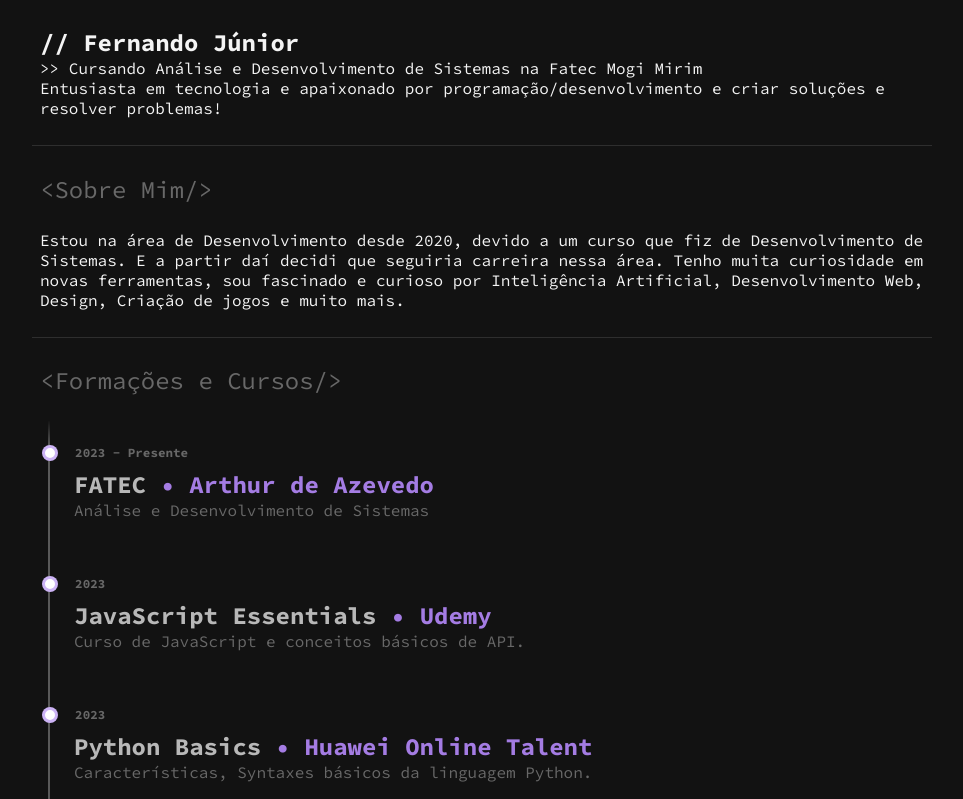
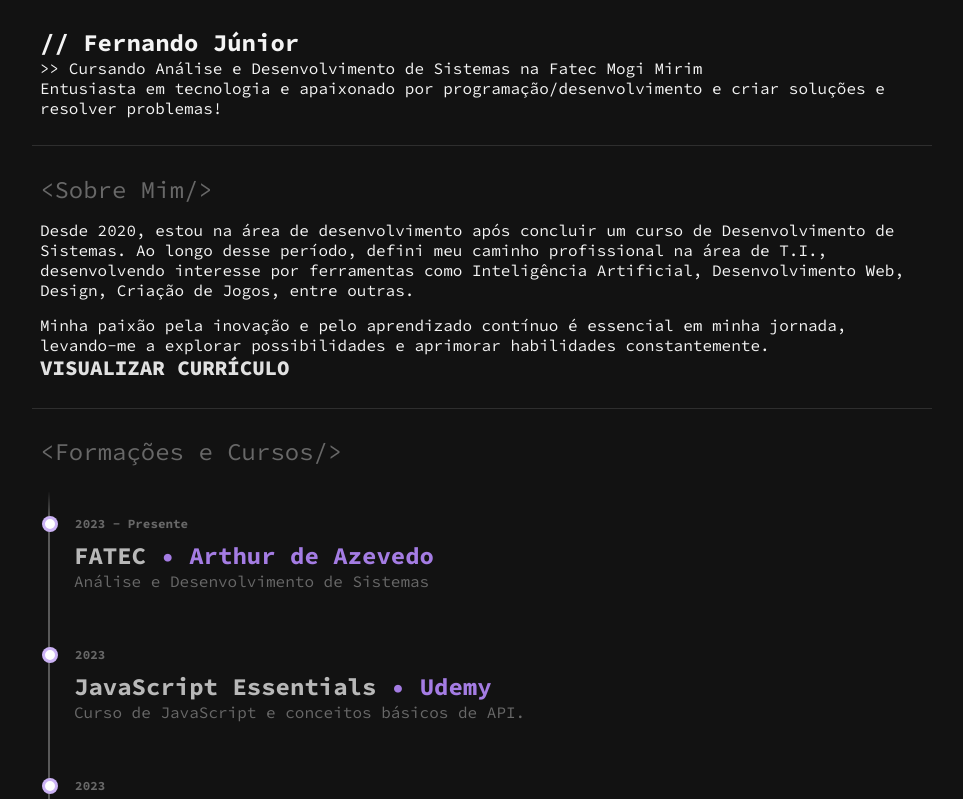
Before and after one commit to FernaandoJr/portifolio, a plain HTML site: page index.html in a window 1280 px wide. Shown: the top 799 px of the page, without its empty margins (158-1121 px from the left). Drawn offline with Linux system fonts and the light colour scheme.

Commit message:
arrumando a seção sobre

```diff
--- a/index.html
+++ b/index.html
@@ -2,12 +2,27 @@
 <html lang="pt-BR">
   <head>
     <meta charset="UTF-8" />
+    <meta
+      name="keywords"
+      content="fernando divino de moraes júnior, fernando,
+      divino, junior, portfolio, site, website, curriculo,
+      fernando junior, fernando divino, programador, linkedin,
+      fernaandojr, fernandojr, fernandojunior, fernando divino,
+      fernando moraes, "
+    />
+    <meta
+      name="description"
+      content="Meu Portfólio com projetos e informações sobre mim e
+      minha carreira na área de T.I."
+    />
+    <meta name="author" content="Fernando Divino de Moraes Júnior" />
     <meta content="width=device-width, initial-scale=1" name="viewport" />
-    <link rel="stylesheet" href="./css/index.css" />
-    <link rel="stylesheet" href="./css/skill.css" />
-    <link rel="stylesheet" href="./css/contact.css" />
-    <link rel="stylesheet" href="./css/project.css" />
-    <link rel="stylesheet" href="./css/formacao.css" />
+    <link rel="stylesheet" href="./styles/index.css" />
+    <link rel="stylesheet" href="./styles/skill.css" />
+    <link rel="stylesheet" href="./styles/sobre.css" />
+    <link rel="stylesheet" href="./styles/contact.css" />
+    <link rel="stylesheet" href="./styles/project.css" />
+    <link rel="stylesheet" href="./styles/formacao.css" />
     <title>FernaandoJr</title>
   </head>
   <body>
@@ -27,14 +42,20 @@
       <div class="line"></div>
       <!-- SOBRE -->
       <section class="about">
-        <h1 class="comment title">&lt;Sobre Mim/&gt;</h1>
-        <p class="rem-1">
-          Estou na área de Desenvolvimento desde 2020, devido a um curso que fiz
-          de Desenvolvimento de Sistemas. E a partir daí decidi que seguiria
-          carreira nessa área. Tenho muita curiosidade em novas ferramentas, sou
-          fascinado e curioso por Inteligência Artificial, Desenvolvimento Web,
-          Design, Criação de jogos e muito mais.
+        <h1 class="sobre comment title">&lt;Sobre Mim/&gt;</h1>
+        <p>
+          Desde 2020, estou na área de desenvolvimento após concluir um curso de
+          Desenvolvimento de Sistemas. Ao longo desse período, defini meu
+          caminho profissional na área de T.I., desenvolvendo interesse por
+          ferramentas como Inteligência Artificial, Desenvolvimento Web, Design,
+          Criação de Jogos, entre outras.
         </p>
+        <p>
+          Minha paixão pela inovação e pelo aprendizado contínuo é essencial em
+          minha jornada, levando-me a explorar possibilidades e aprimorar
+          habilidades constantemente.
+        </p>
+        <button>Visualizar currículo</button>
       </section>
       <div class="line"></div>
       <!-- FORMAÇÃO E CURSOS -->
@@ -154,8 +175,6 @@
             <p class="grey-hover">FernaandoJr</p>
           </a>
         </div>
-
-        <p>Click.Download(cv.pdf);</p>
       </section>
       <div class="line"></div>
       <section class="footer">
--- /dev/null
+++ b/styles/sobre.css
@@ -0,0 +1,47 @@
+.sobre{
+    margin-bottom: 15px !important;
+}
+
+.about p:nth-child(3){
+    margin-top: 15px;
+}
+
+button {
+    font-size: 1.3rem;
+    padding: 0;
+    color: #e1e1e1;
+    font-weight: 800;
+    cursor: pointer;
+    position: relative;
+    border: none;
+    background: none;
+    text-transform: uppercase;
+    transition-timing-function: cubic-bezier(0.25, 0.8, 0.25, 1);
+    transition-duration: 400ms;
+    transition-property: color;
+  }
+
+  button:focus,
+  button:hover {
+    color: #fff;
+  }
+
+  button:focus:after,
+  button:hover:after {
+    width: 100%;
+    left: 0%;
+  }
+
+  button:after {
+    content: "";
+    pointer-events: none;
+    bottom: -3px;
+    left: 50%;
+    position: absolute;
+    width: 0%;
+    height: 2px;
+    background-color: #fff;
+    transition-timing-function: cubic-bezier(0.25, 0.8, 0.25, 1);
+    transition-duration: 400ms;
+    transition-property: width, left;
+  }
```
Also changed, not shown: .notes/txt/links.txt, styles/contact.css (renamed from css/contact.css), styles/formacao.css (renamed from css/formacao.css), styles/index.css (renamed from css/index.css), styles/project.css (renamed from css/project.css), styles/skill.css (renamed from css/skill.css).
